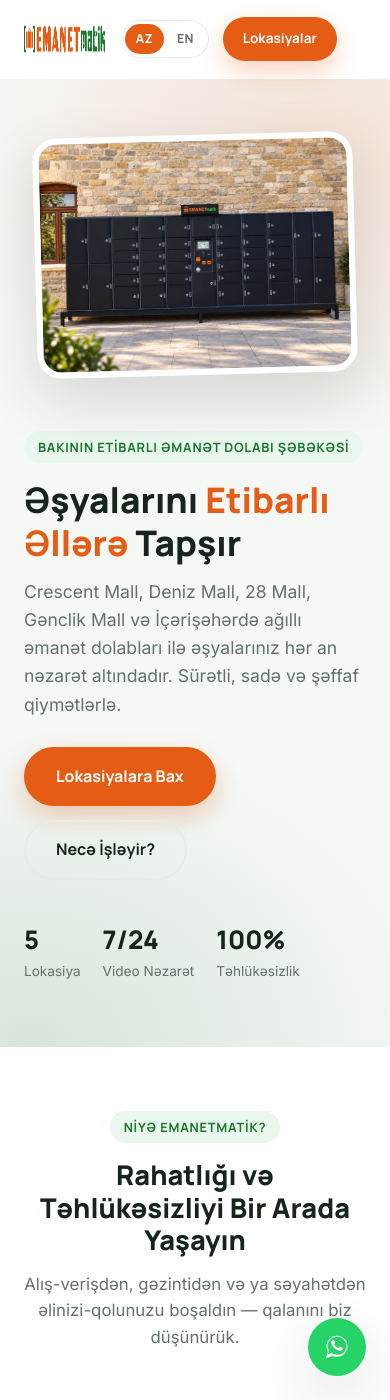
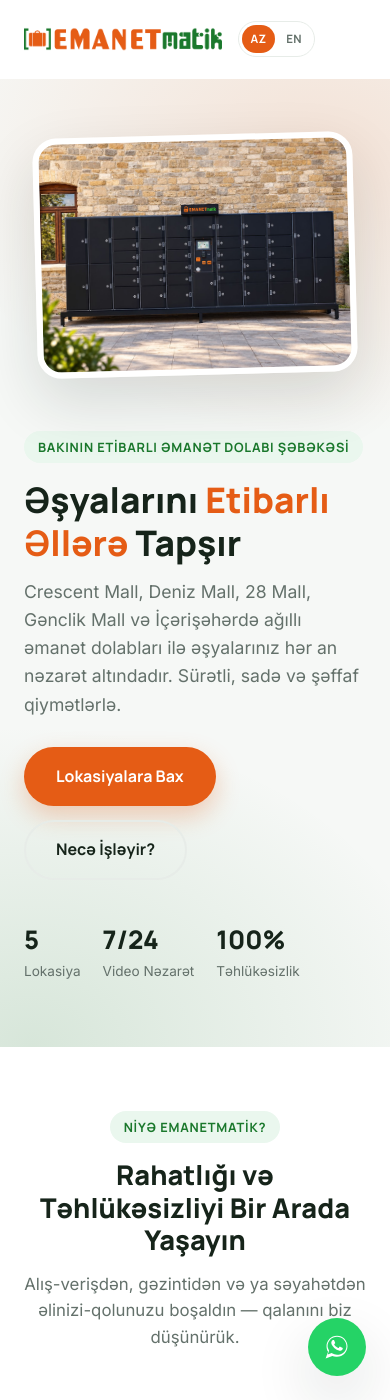
Before and after one commit to enderkus/emanetmatik.az, a Jekyll site: the page built from index.html, in a window 390 px wide and 1400 px high. Built offline with Jekyll 4.4.1, drawn with Linux system fonts in a browser that asks for light colours.

Commit message:
Fix squished logo on mobile header
Logo had no flex-shrink:0, so the crowded mobile header (logo, lang
switch, CTA button, hamburger) squeezed it below its natural aspect
ratio while height stayed fixed. Pin the logo's width, hide the
redundant header CTA button on mobile, and shrink the lang switch to
free up space.

```diff
--- a/assets/css/style.css
+++ b/assets/css/style.css
@@ -158,7 +158,8 @@
   gap: 16px;
 }
 
-.brand-logo { height: 40px; width: auto; }
+.brand { flex-shrink: 0; }
+.brand-logo { height: 40px; width: auto; max-width: none; }
 
 .main-nav ul {
   display: flex;
@@ -801,7 +802,11 @@
     gap: 4px;
   }
   .main-nav .nav-link { display: block; padding: 12px 0; }
+  .header-actions { gap: 8px; }
   .header-actions .phone-link { display: none; }
+  .header-actions .btn { display: none; }
+  .brand-logo { height: 32px; }
+  .lang-btn { padding: 5px 9px; font-size: .72rem; }
   .nav-toggle { display: flex; }
 
   .hero { padding: 56px 0 64px; }
```
